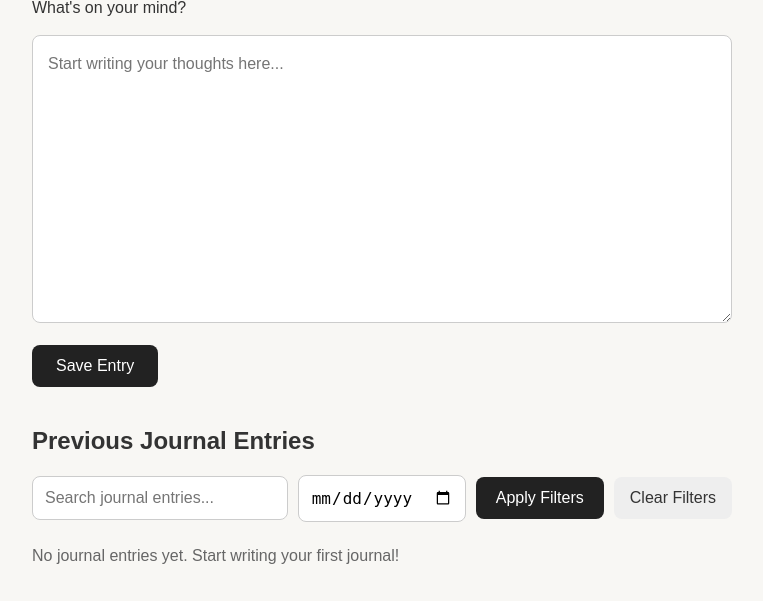
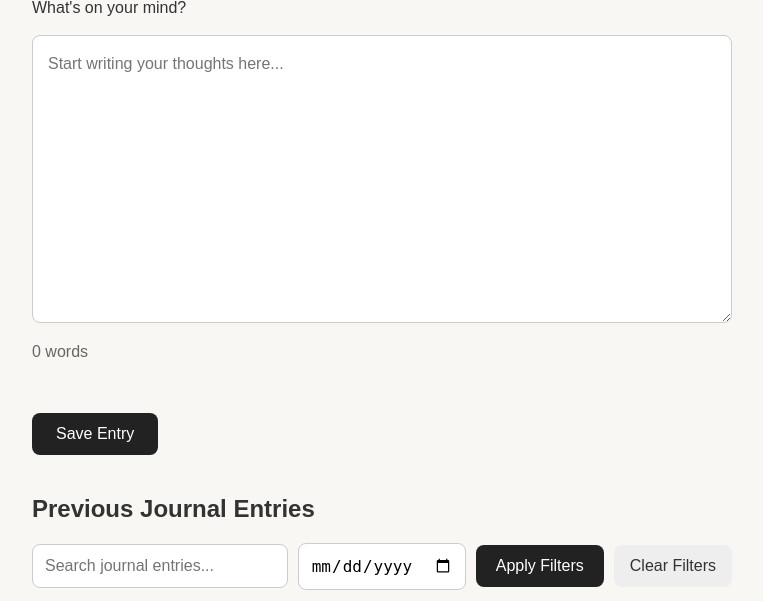
Before and after one commit to bibekshah47/daily-journal, a Flask app: page / in a window 1280 px wide. Shown: the part 311-912 px from the top of the page, without its empty margins (258-1021 px from the left). Before the commit the page ends 875 px from the top, so only its background shows below. Run offline with Flask 3, Linux system fonts and the light colour scheme; data that the repository does not hold is empty.

Commit message:
Add live word counter and clean up HTML structure

```diff
--- a/templates/index.html
+++ b/templates/index.html
@@ -32,6 +32,9 @@
             rows="10"
             cols="50"
             placeholder="Start writing your thoughts here..."></textarea>
+
+        <!-- Display the live number of words typed -->
+        <p id="word-count">0 words</p>
 
         <br><br>
 
@@ -132,6 +135,28 @@
 
 
 
+    <!-- JavaScript for counting words as the user types -->
+    <script>
+        // Find the journal textarea using its HTML ID
+        const journalInput = document.getElementById("journal");
+
+        // Find the paragraph where the word count will appear
+        const wordCount = document.getElementById("word-count");
+
+        // Listen for changes whenever the user types in the textarea
+        journalInput.addEventListener("input", function() {
+
+            // Get the typed text and remove extra spaces
+            const text = journalInput.value.trim();
+
+            // Count words separated by spaces, tabs, or line breaks
+            const count = text === "" ? 0 : text.split(/\s+/).length;
+
+            // Update the number of words displayed on the page
+            wordCount.textContent = count + (count === 1 ? " word" : " words");
+
+        });
+    </script>
 
 
 </body>
```
